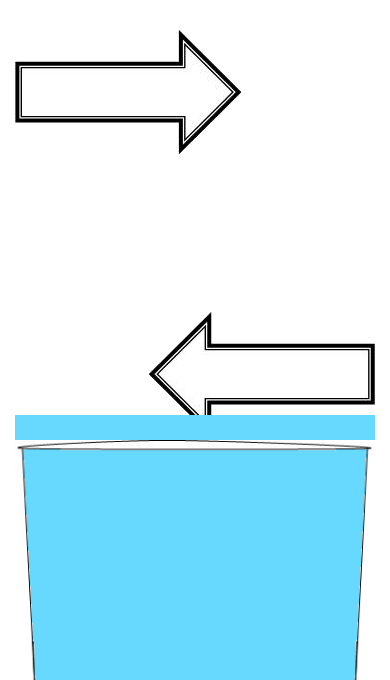
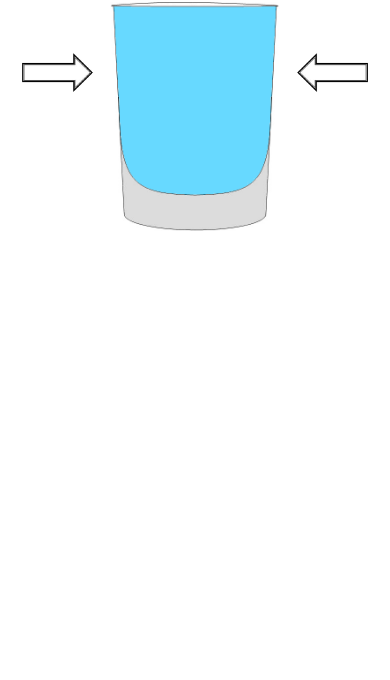
Before and after one commit to michaelm-k/Drink-Cup, a plain HTML site: page glass.html in a window 390 px wide. Shown: the part 164-844 px from the top of the page. Drawn offline with nearby package versions, Linux system fonts and the light colour scheme.

Commit message:
made responsive

```diff
--- a/css/glass.css
+++ b/css/glass.css
@@ -1,7 +1,44 @@
-/*img {position:absolute; left:0px; top:0px; z-index:5;}*/
-#glass {position:relative;  top:0px; z-index:1;max-width:100%;}
-/*#water{position:absolute; left:0px; top:510px; background-color:#67d9ff; height:0px; display:block; width:434px;}*/
-#water{position:relative; background-color:#67d9ff;width:385px;max-width:100%;}
+
+.img-responsive {
+    display: block;
+    width: 100% \9;
+    max-width: 100%;
+    height: auto;
+}
+.wrapper {
+    position: relative;
+    height:auto;
+    width: 100%;
+    max-width: 170px;
+    overflow:hidden;
+	top:30px;
+}
+.img-responsive {
+    display: block;
+    width: 100% \9;
+    max-width: 100%;
+    height: auto;
+}
+.glass {
+    position:absolute;
+    left:0px;
+    top:0px;
+    z-index:5;
+}
+.hide-image {
+    display: block;
+    opacity: 0;
+    width: 100%;
+}
+.water {
+    position:absolute;
+    left:0px;
+    right: 0;
+    top:229px;
+    background-color:#67d9ff;
+    height:0px;
+    display:block;
+}
 
 html,body {
    height:100%;
@@ -9,7 +46,6 @@ html,body {
   overflow: hidden;
   max-width:100%;
 }
-
 .custom-wrapper {
    min-height:100%;
    position:relative;
@@ -19,18 +55,20 @@ html,body {
   padding-top:40px;
   max-width:100%;
   }
-  #arrow-right {
-	padding-top:150px;
+
+    #arrow-right {
+	top: 80px;
 	float:left;
 	position:relative;
 	opacity:0;
-	max-width:100%;
+	width: 20%!important;
+	height: auto!important;
   }
   #arrow-left{
-	padding-top:150px;
+	top: 80px;
 	float:right;
 	position:relative;
 	opacity:0;
-	max-width:100%;
+	width: 20%!important;
+	height: auto!important;
 }
-.sp-replacer.sp-light.full-spectrum{background:#ffffff;position:absolute;z-index:1;}
--- a/glass.html
+++ b/glass.html
@@ -8,11 +8,8 @@
 		<link rel='stylesheet' href='css/spectrum.css' />
 		<link href='https://fonts.googleapis.com/css?family=Permanent+Marker' rel='stylesheet' type='text/css'>
 	</head>
+
 	<body>
-
-		<input id="full">
-
-		<div class="custom-wrapper">
 
 		<audio id="waterAudio">
 			<source src="pour_water_audio.mp3" />
@@ -21,18 +18,26 @@
 			<source src="slurp_audio.mp3" />
 		</audio>
 
+		<div class="custom-wrapper">
+
+			<input id="full">
+			<img id = "soundstatus" src="img/unmuted.png" style = "z-index:6;right:0%;top:1%;cursor:pointer;position:absolute">
+
 			<div class="container pad-container">
-
-				<img id = "soundstatus" src="img/unmuted.png" class="img-responsive" style = "z-index:1;right:8%;cursor:pointer;position:absolute">
+				<center>
+				<p style="position:relative;top:30px">DRINK UP!</p>
 				<img id = "arrow-right" src="img/arrow_right.png" class="img-responsive">
 				<img id = "arrow-left" src="img/arrow_left.png" class="img-responsive">
-				<center>
-					<p>DRINK UP!</p>
-					<img id = "glass" src="img/glass.png" class="img-responsive"><div id = "water" ></div>
+				<!--<div class="centered">-->
+					<div class="wrapper">
+						<img class="hide-image" src="img/glass.png">
+						<img class="glass img-responsive" src="img/glass.png">
+						<div class="water"></div>
+					</div>
+				<!--</div>-->
 				</center>
 
 			</div>
-
 		</div>
 
 		<script type="text/javascript" src="https://ajax.googleapis.com/ajax/libs/jquery/1.8.3/jquery.min.js"></script>
--- a/js/glass.js
+++ b/js/glass.js
@@ -1,26 +1,15 @@
-/*$('img').hover(
-
-		function(){
-			$('div').stop().animate({'height' : '420px', 'top' : 90 }, 1500);
-		},
-
-		function(){
-			$('div').stop().animate({'height' : 0, 'top' : '510px' }, 1500);
-		}
-
-		);*/
-	//var waterAudio = new Audio('pour_water_audio.mp3');
-	//var slurpAudio = new Audio('slurp_audio.mp3');
-
-
 var slurped=0, poured=0, glassclicks=0;
 
-	function pourDrink(){
+function pourDrink() {
 	waterAudio.play();
-		$('#water').animate({'height' : '440px', 'top' : -510 }, 3600, function() {
+    $('.wrapper .water').animate({
+        'height': '229px',
+        'top': 0
+    }, 3925, function () {
         	slurped=0;
 			glassclicks=0;
     });
+
 }
 pourDrink();
 
@@ -66,58 +55,20 @@
 		glassclicks=0;
 	}, 4500);
 
-	//START: ARROWS
-
-		//START: RIGHT ARROW
-		function goLeft() {
-			$('#arrow-right').animate({'left': '-60px'}, 1000, goRight);
-		}
-
-		function goRight() {
-			$('#arrow-right').animate({'left': '60px'}, 1000, goLeft);
-		}
-
-		setTimeout(function() {
-			$('#arrow-right').each(function(i) {
-			$(this).delay((i++) * 500).fadeTo(1000, 1); })
-		}, 3600);
-
-		setTimeout(function() { goRight(); }, 5000);
-		//END: LEFT ARROW
-
-		//START: LEFT ARROW
-		function goLeft2() {
-			$('#arrow-left').animate({'left': '-60px'}, 1000, goRight2);
-		}
-
-		function goRight2() {
-			$('#arrow-left').animate({'left': '60px'}, 1000, goLeft2);
-		}
-
-		setTimeout(function() {
-			$('#arrow-left').each(function(i) {
-			$(this).delay((i++) * 500).fadeTo(1000, 1); })
-		}, 3600);
-
-		setTimeout(function() { goLeft2(); }, 5000);
-		//END: LEFT ARROW
-
-	//END: ARROWS
-
-	$( '#glass' ).click(function() {
+$( '.glass' ).click(function() {
 		glassclicks++;
 		var waterColor = $("#full").spectrum("get");
 
 		if (slurped==0&&poured==1 && glassclicks==1) {
 			slurpAudio.play();
-			$('#water').animate({'height' : 0, 'top' : '-70px' }, 2250, function() {
+			$('.wrapper .water').animate({'height' : 0, 'top' : '229px' }, 3000, function() {
 				$("#full").spectrum("enable");
 				slurped=1;
 				poured=0;
 				glassclicks=0;
 			});
 		} else if (slurped==1 && poured==0 && glassclicks==1) {
-			$( "#water" ).css( "background-color", waterColor);
+			$( ".wrapper .water" ).css( "background-color", waterColor);
 			pourDrink();
 			poured=1;
 			$("#full").spectrum("disable");
@@ -137,3 +88,40 @@
 		}
 	});
 //END: SOUND OM/OFF
+
+//START: ARROWS
+
+	//START: RIGHT ARROW
+	function goLeft() {
+		$('#arrow-right').animate({'left': '-2%'}, 1000, goRight);
+	}
+
+	function goRight() {
+		$('#arrow-right').animate({'left': '6%'}, 1000, goLeft);
+	}
+
+	setTimeout(function() {
+		$('#arrow-right').each(function(i) {
+		$(this).delay((i++) * 500).fadeTo(1000, 1); })
+	}, 3600);
+
+	setTimeout(function() { goRight(); }, 4500);
+	//END: RIGHT ARROW
+
+	//START: LEFT ARROW
+	function goLeft2() {
+		$('#arrow-left').animate({'left': '-6%'}, 1000, goRight2);
+	}
+
+	function goRight2() {
+		$('#arrow-left').animate({'left': '2%'}, 1000, goLeft2);
+	}
+	setTimeout(function() {
+		$('#arrow-left').each(function(i) {
+		$(this).delay((i++) * 500).fadeTo(1000, 1); })
+	}, 3600);
+
+	setTimeout(function() { goLeft2(); }, 4500);
+	//END: LEFT ARROW
+
+//END: ARROWS
```
Lines whose indentation alone changed are shown as unchanged.
